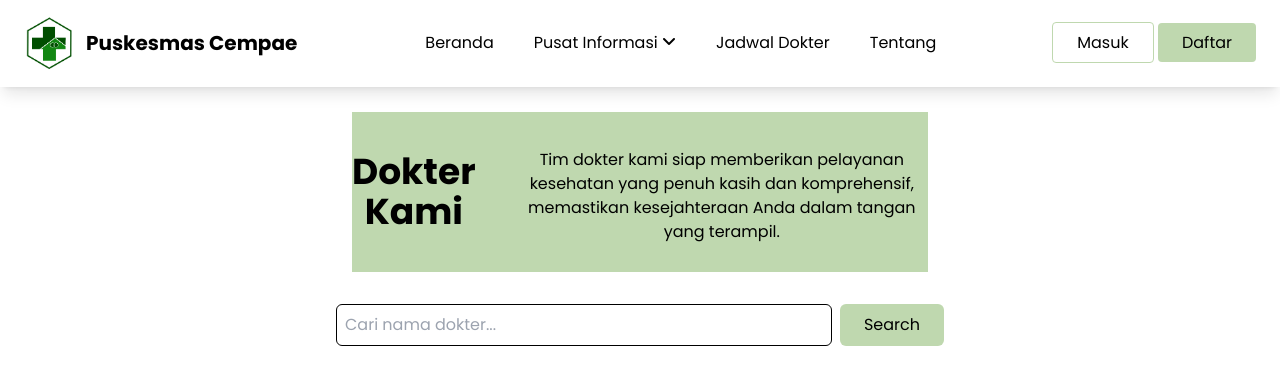
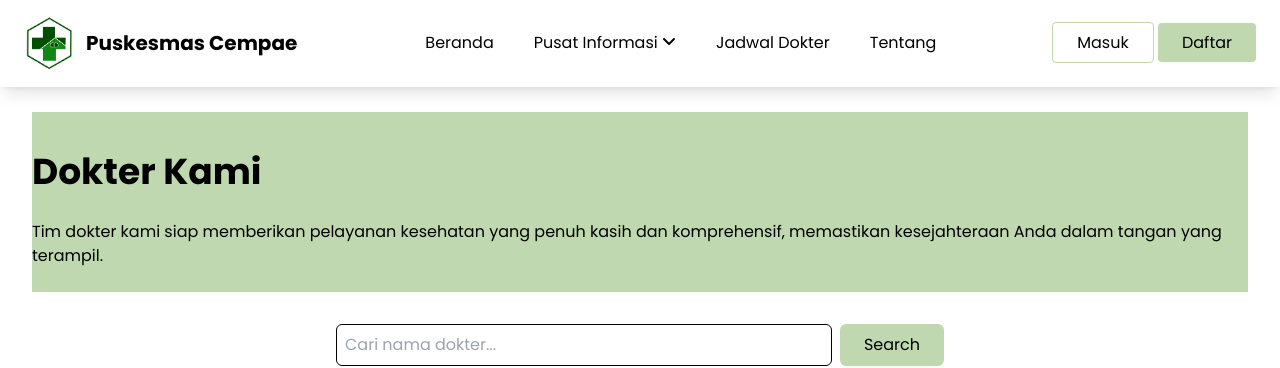
Before and after one commit to azzahra-04/puskesmas-cempae, a SvelteKit app: page /doctor-schedules in a window 1280 px wide. Shown: the top 368 px of the page. Built offline with nearby package versions, Linux system fonts and the light colour scheme; no server answers; the database is empty.

Commit message:
Update +page.svelte

```diff
--- a/src/routes/(main)/doctor-schedules/+page.svelte
+++ b/src/routes/(main)/doctor-schedules/+page.svelte
@@ -75,7 +75,7 @@
 
 <section class="py-14 pt-28" id="doctorSchedules">
   <div class="max-w-screen-xl mx-auto px-4 md:px-8 ">
-    <div class="max-w-xl mx-auto sm:text-center bg-green flex flex-col justify-between py-6  lg:flex-row md:gap-10" id="jadwal-dokter">
+    <div class="bg-green justify-between py-6 " id="jadwal-dokter">
       <h2 class="text-2xl py-4 md:text-3xl lg:text-4xl font-bold">
         Dokter Kami
       </h2>
```
